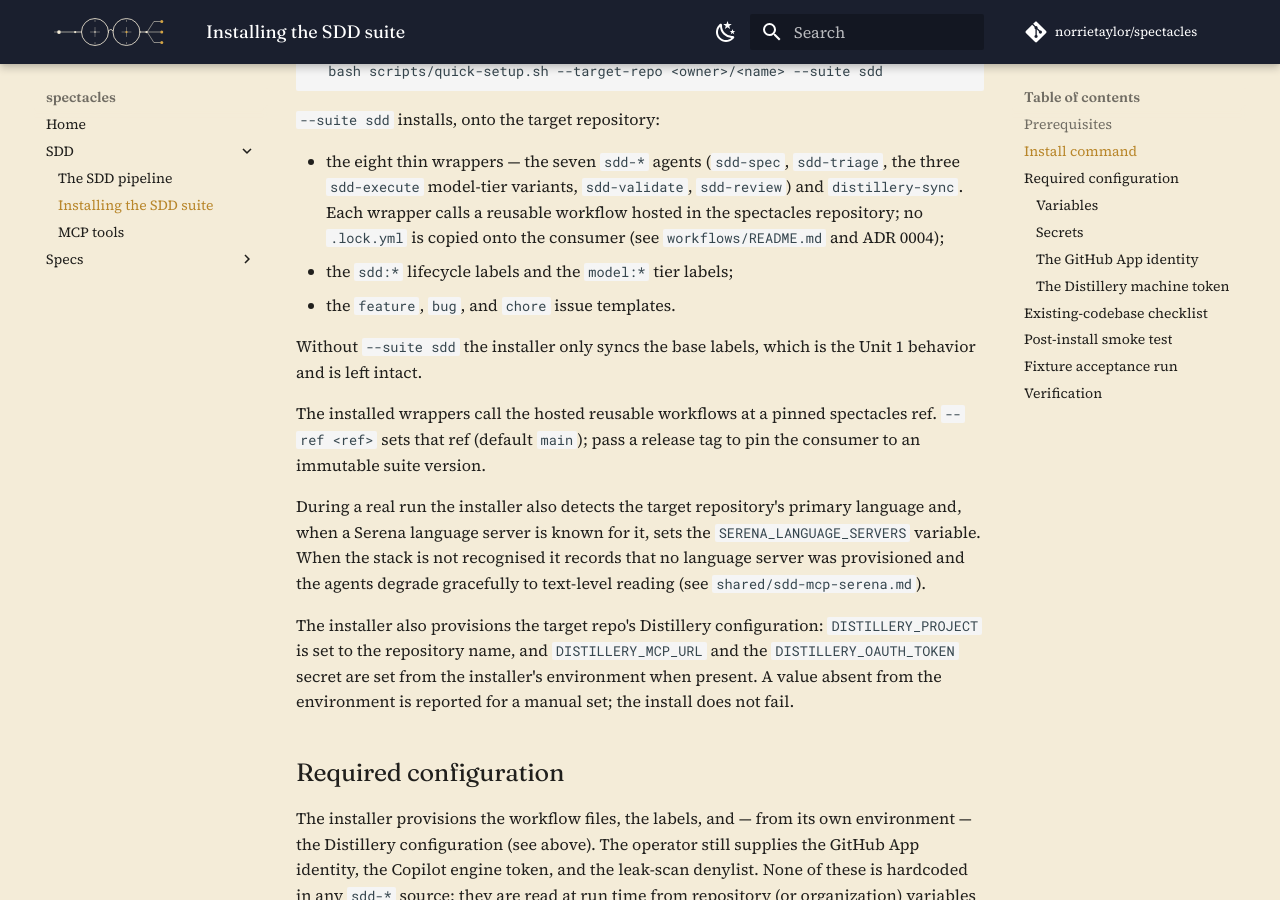
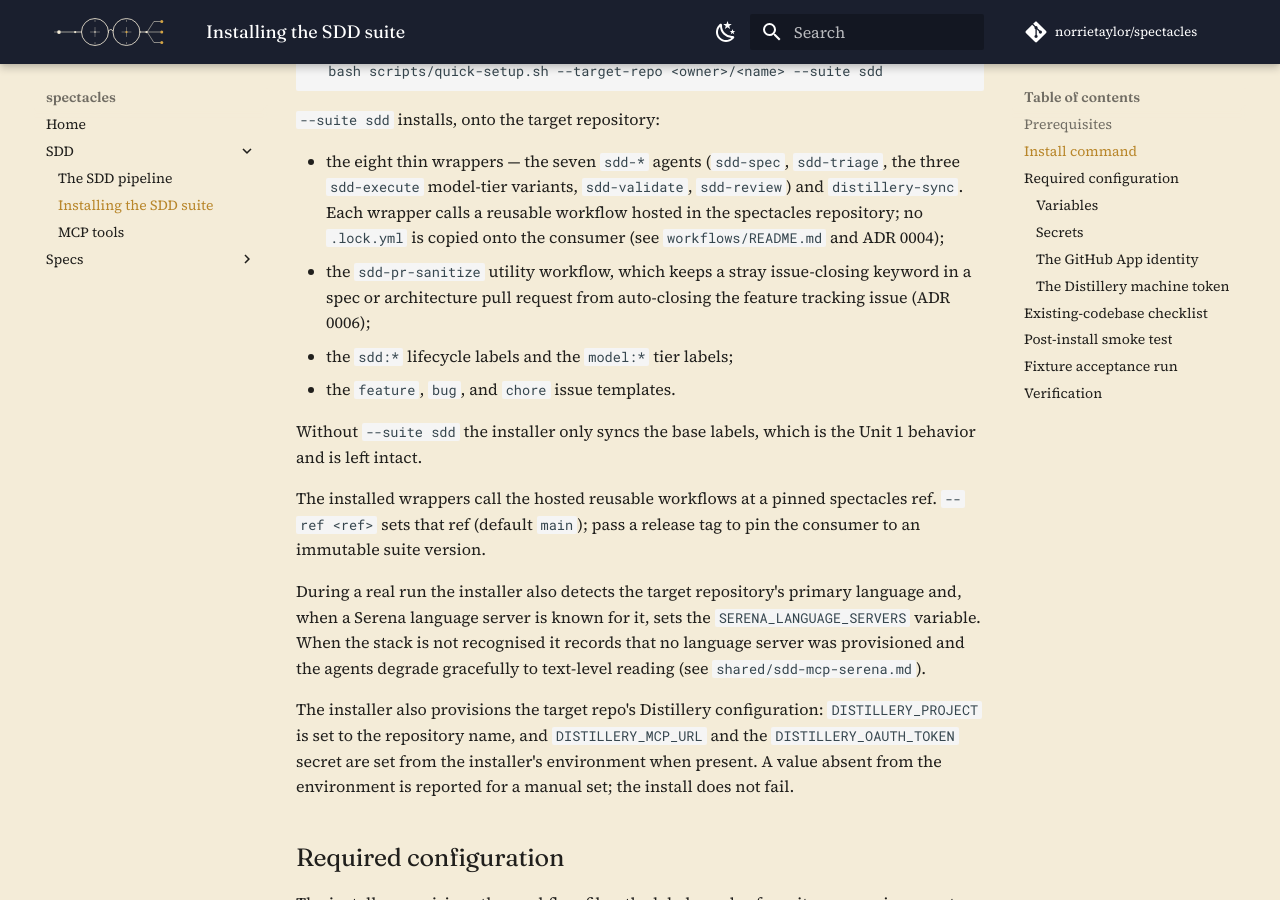
Before and after one commit to norrietaylor/spectacles, an MkDocs documentation site: the page built from docs/sdd/install.md, in a window 1280 px wide and 900 px high, scrolled down 991 px. Built offline with MkDocs 1.6.1 and Material for MkDocs 9.7.7, drawn with Linux system fonts in a browser that asks for light colours; comment, search, counter and statistics services are not loaded; some of the changed text lies outside the part shown.

Commit message:
feat: sdd-pr-sanitize — mechanical backstop against feature auto-close (ADR 0006)
Across three acceptance runs the agent wrote a closing keyword for the
feature tracking issue in a spec/architecture pull request body — Closes #2,
Fixes #17, Fixes #20 — despite ADR 0004's prompt rule and ADR 0005's
structural model. Merging the pull request auto-closed the feature
mid-pipeline each time. A prompt rule has failed three times; the fix is
deterministic.

sdd-pr-sanitize is a plain workflow installed on the consumer repo. On every
spec/* and arch/* pull request (opened/edited/reopened) it rewrites any
closing keyword that precedes an issue reference to `Refs`, which GitHub does
not auto-close on. sdd/* implementation pull requests are untouched — their
`Closes #<task>` is correct.

- wrappers/sdd-pr-sanitize.yml — the workflow.
- quick-setup.sh installs it with the agent wrappers (nine workflows total).
- ADR 0006 records it; workflows/README.md and install.md list it.

Co-Authored-By: Claude Opus 4.7 (1M context) <noreply@anthropic.com>

```diff
--- a/docs/sdd/install.md
+++ b/docs/sdd/install.md
@@ -47,6 +47,9 @@ DISTILLERY_OAUTH_TOKEN=<machine-token> \
   `sdd-review`) and `distillery-sync`. Each wrapper calls a reusable workflow
   hosted in the spectacles repository; no `.lock.yml` is copied onto the
   consumer (see `workflows/README.md` and ADR 0004);
+- the `sdd-pr-sanitize` utility workflow, which keeps a stray issue-closing
+  keyword in a spec or architecture pull request from auto-closing the feature
+  tracking issue (ADR 0006);
 - the `sdd:*` lifecycle labels and the `model:*` tier labels;
 - the `feature`, `bug`, and `chore` issue templates.
 
@@ -197,9 +200,10 @@ Before running a feature through the pipeline, confirm the install resolved
 its dependencies:
 
 1. **Workflows present.** Confirm the eight wrappers — the seven `sdd-*`
-   wrappers and `distillery-sync.yml` — appear under `.github/workflows/` on
-   the target repository. The `.lock.yml` reusable workflows are hosted in the
-   spectacles repository and are not copied onto the consumer.
+   wrappers and `distillery-sync.yml` — and `sdd-pr-sanitize.yml` appear under
+   `.github/workflows/` on the target repository. The `.lock.yml` reusable
+   workflows are hosted in the spectacles repository and are not copied onto
+   the consumer.
 2. **Labels present.** Confirm all six `sdd:*` labels and all three `model:*`
    labels exist on the target repository.
 3. **MCP reachable.** Dispatch `distillery-sync` once and confirm its run logs
```
Also changed, not shown: decisions/0006-pr-body-sanitizer.md (added, +59 -0 lines), workflows/README.md (+12 -6 lines), 2 other files.
